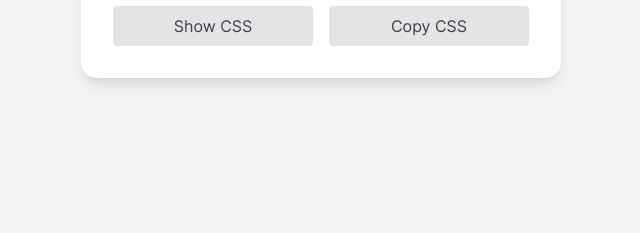
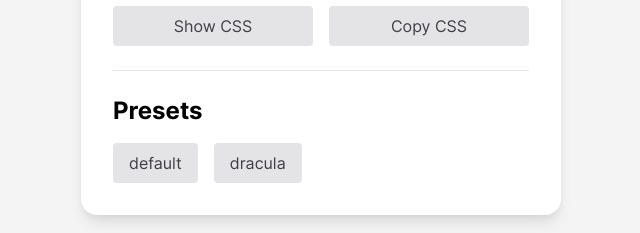
Before and after one commit to mo0th/aqrm, a Next.js app: page /widget in a window 1280 px wide. Shown: the part 942-1175 px from the top of the page, without its empty margins (63-703 px from the left). Before the commit the page ends 1116 px from the top, so only its background shows below. Built offline with nearby package versions, Linux system fonts and the light colour scheme; no server answers.

Commit message:
Add buttons to use presets

```diff
--- a/src/pages/widget.tsx
+++ b/src/pages/widget.tsx
@@ -23,6 +23,7 @@ const DEFAULT_COLORS = {
 }
 
 const presets: Record<string, typeof DEFAULT_COLORS> = {
+  default: DEFAULT_COLORS,
   dracula: {
     bg: '#282a36',
     fg: '#f8f8f2',
@@ -127,7 +128,7 @@ const WidgetTestPage: Page = () => {
       <Title text="Theme Editor" />
       <h1 className="mb-8 text-4xl font-bold">Widget Theme Editor</h1>
       <div className="grid gap-8 md:grid-cols-2">
-        <div className="p-8 bg-white shadow-lg rounded-2xl">
+        <div className="p-8 space-y-6 bg-white shadow-lg rounded-2xl">
           <div className="space-y-4">
             {Object.entries(colors).map(([name, value]) => (
               <Fragment key={name}>
@@ -148,7 +149,7 @@ const WidgetTestPage: Page = () => {
               </Fragment>
             ))}
           </div>
-          <div className="grid grid-cols-2 gap-4 mt-6">
+          <div className="grid grid-cols-2 gap-4">
             <Button variant="muted" onClick={() => setShowCss(c => !c)}>
               {showCss ? 'Hide' : 'Show'} CSS
             </Button>
@@ -156,7 +157,21 @@ const WidgetTestPage: Page = () => {
               {copied ? 'Copied' : 'Copy CSS'}
             </Button>
           </div>
-          {showCss && <pre className="mt-4">{css}</pre>}
+          {showCss && <pre>{css}</pre>}
+          <hr />
+          <div>
+            <h2 className="text-2xl font-bold">Presets</h2>
+            <div className="py-4" />
+            <div className="-mt-4 -ml-4">
+              {Object.entries(presets).map(([theme, themeColors]) => (
+                <span key={theme} className="mt-4 ml-4">
+                  <Button variant="muted" onClick={() => setColors(themeColors)}>
+                    {theme}
+                  </Button>
+                </span>
+              ))}
+            </div>
+          </div>
         </div>
         <div className="row-start-1 md:col-start-2">
           <div className="flex items-center justify-center max-h-[24rem] h-full sticky top-0">
```
